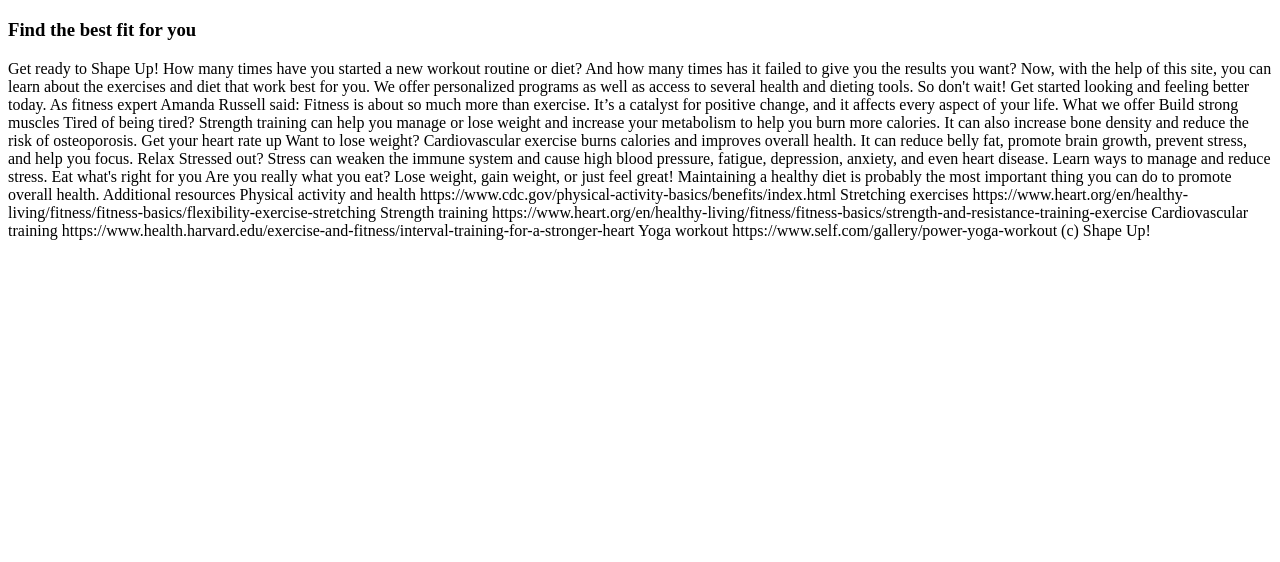
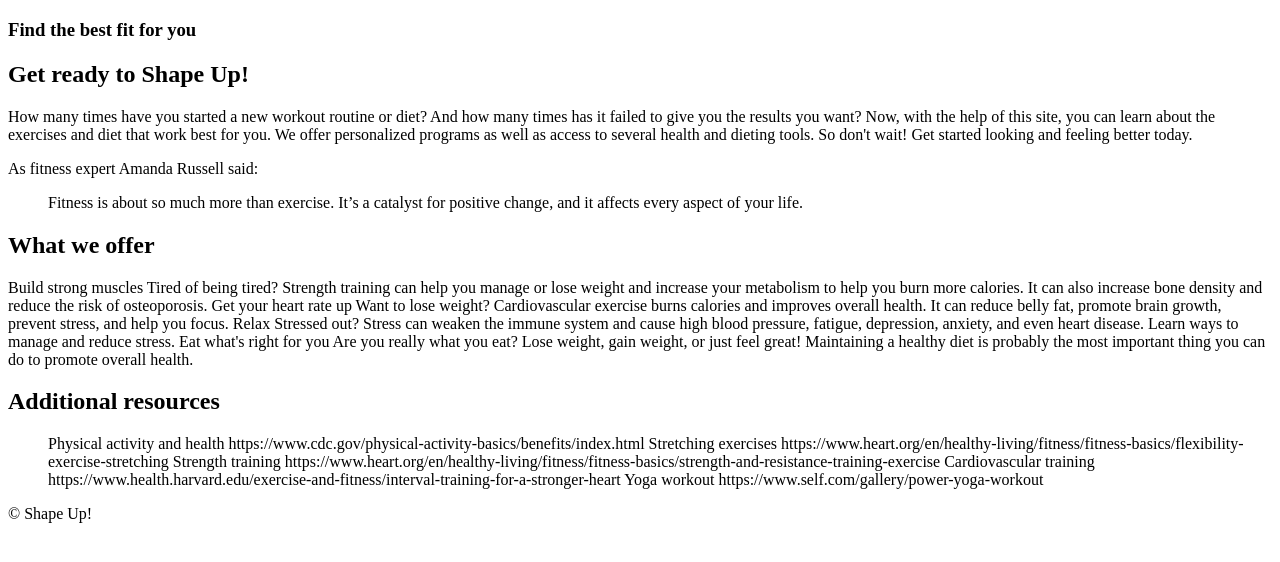
Before and after one commit to oviedoalexa/shape_up_exercises, a plain HTML site: page index.html in a window 1280 px wide. Shown: the part 178-740 px from the top of the page. Drawn offline with Linux system fonts and the light colour scheme.

Commit message:
marked up

```diff
--- a/index.html
+++ b/index.html
@@ -15,12 +15,12 @@
 	</header>
 	<main>
 		<section>
-			Get ready to Shape Up!
-			How many times have you started a new workout routine or diet? And how many times has it failed to give you the results you want? Now, with the help of this site, you can learn about the exercises and diet that work best for you. We offer personalized programs as well as access to several health and dieting tools. So don't wait! Get started looking and feeling better today.
-			As fitness expert Amanda Russell said:
-			Fitness is about so much more than exercise. It’s a catalyst for positive change, and it affects every aspect of your life.
+			<h1>Get ready to Shape Up!</h1>
+			<p>How many times have you started a new workout routine or diet? And how many times has it failed to give you the results you want? Now, with the help of this site, you can learn about the exercises and diet that work best for you. We offer personalized programs as well as access to several health and dieting tools. So don't wait! Get started looking and feeling better today.</p>
+			<p>As fitness expert Amanda Russell said:</p>
+			<blockquote>Fitness is about so much more than exercise. It’s a catalyst for positive change, and it affects every aspect of your life.</blockquote>
 
-			What we offer
+			<h1>What we offer</h1>
 
 			Build strong muscles
 			Tired of being tired? Strength training can help you manage or lose weight and increase your metabolism to help you burn more calories. It can also increase bone density and reduce the risk of osteoporosis.
@@ -33,9 +33,10 @@
 
 			Eat what's right for you
 			Are you really what you eat? Lose weight, gain weight, or just feel great! Maintaining a healthy diet is probably the most important thing you can do to promote overall health.
-
-			Additional resources
-
+		</section>
+		<aside>
+			<h1>Additional resources</h1>
+			<ul>
 			Physical activity and health
 			https://www.cdc.gov/physical-activity-basics/benefits/index.html
 
@@ -50,15 +51,11 @@
 
 			Yoga workout
 			https://www.self.com/gallery/power-yoga-workout
-
-			(c) Shape Up!
-		</section>
-		<aside>
-
+			</ul>
 		</aside>
 	</main>
 	<footer>
-
+		&copy; Shape Up!
 	</footer>
 </body>
 </html>
```
